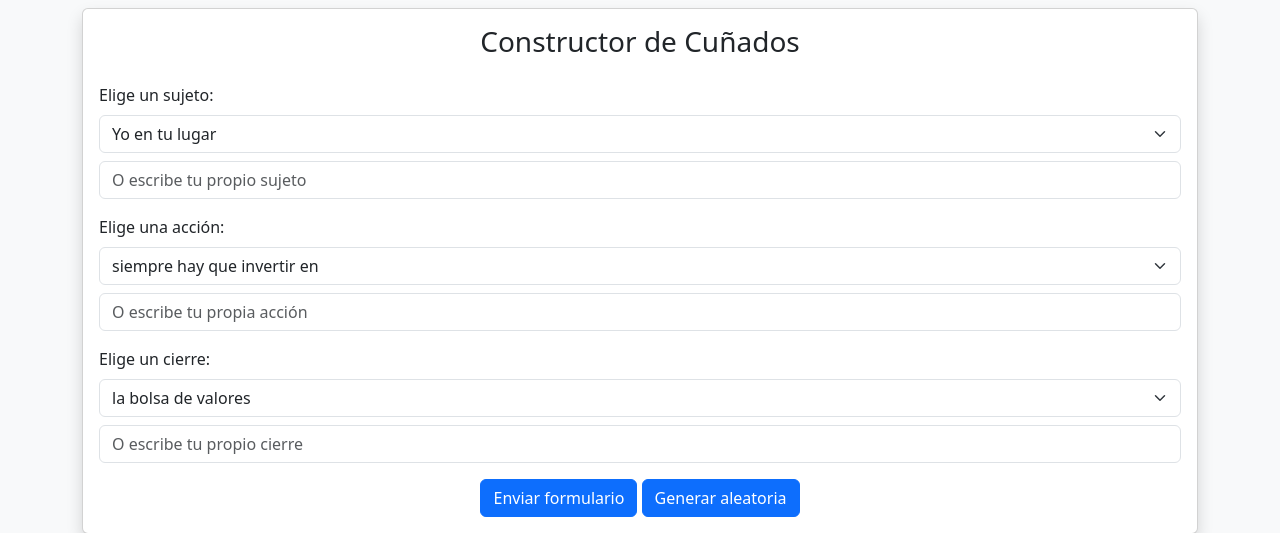
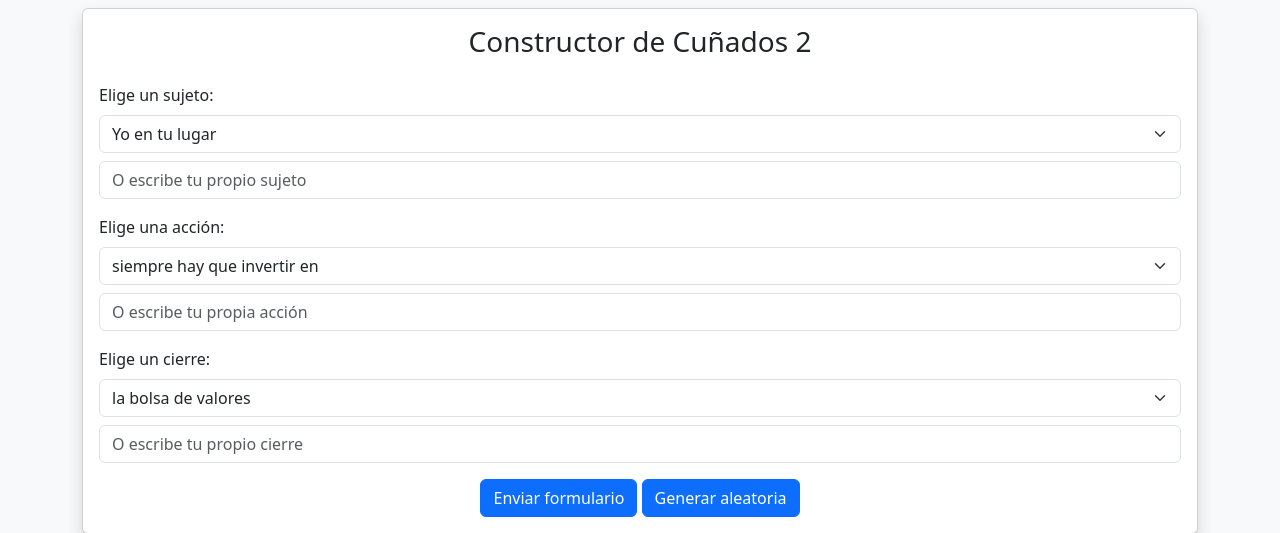
Before and after one commit to AngelRagel05/2DAW, a PHP site: the page made by actividadesNoEvaluables_01/parte4/ConstructorFrasesCuñados2.php in a window 1280 px wide. Shown: the top 533 px of the page. Run offline with PHP 8.4, Linux system fonts and the light colour scheme; some libraries are stand-ins or nearby versions.

Commit message:
Actualizar título del constructor de cuñados a "Constructor de Cuñados 2"

```diff
--- a/actividadesNoEvaluables_01/parte4/ConstructorFrasesCuñados2.php
+++ b/actividadesNoEvaluables_01/parte4/ConstructorFrasesCuñados2.php
@@ -92,7 +92,7 @@ if (isset($_POST['random'])) {
 
     <div class="container mt-2">
         <div class="card shadow p-3">
-            <h3 class="mb-4 text-center">Constructor de Cuñados</h3>
+            <h3 class="mb-4 text-center">Constructor de Cuñados 2</h3>
 
             <form action="" method="post">
 
```
